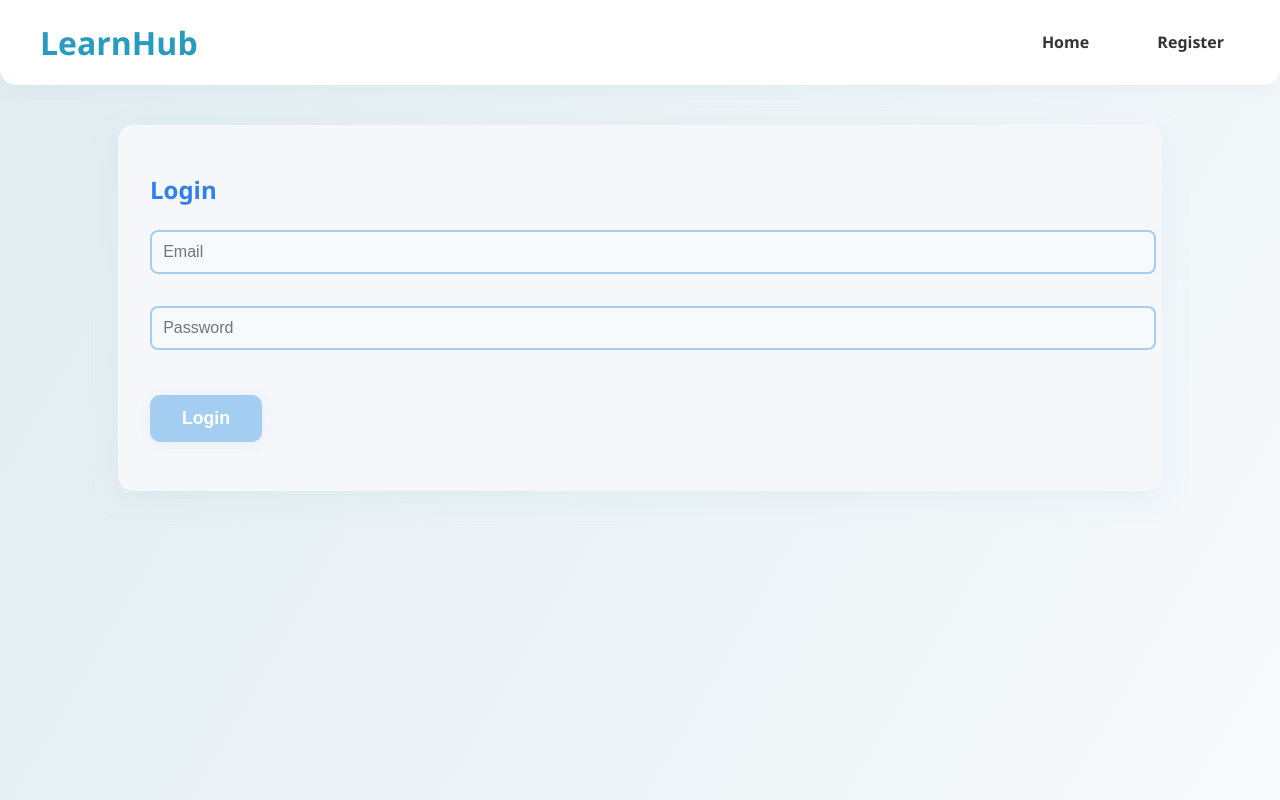
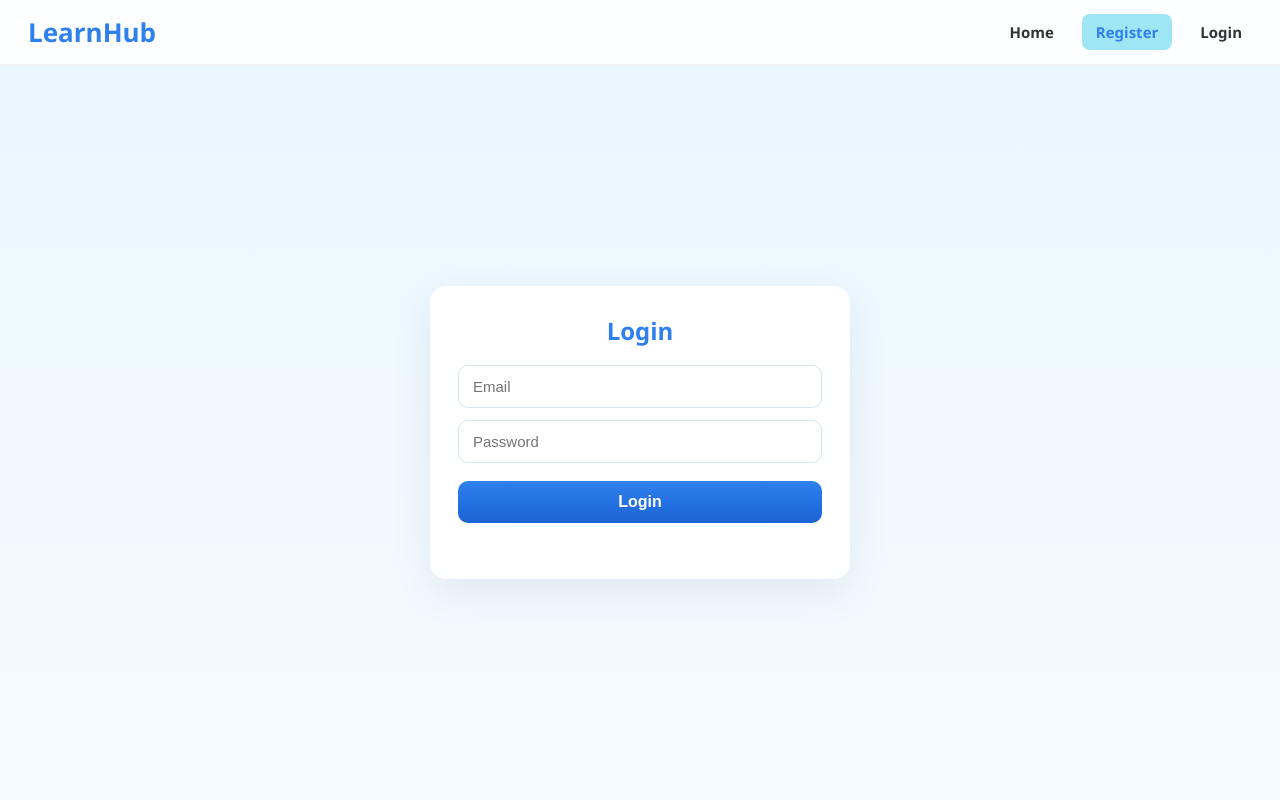
Before and after one commit to kulukuri/Online_Learning_Platform, a plain HTML site: page frontend/public/login.html in a window 1280 px wide. Drawn offline with Linux system fonts and the light colour scheme.

Commit message:
Update login.html

```diff
--- a/frontend/public/login.html
+++ b/frontend/public/login.html
@@ -1,28 +1,199 @@
 <!DOCTYPE html>
 <html lang="en">
 <head>
-<meta charset="UTF-8" />
+<meta charset="utf-8" />
 <meta name="viewport" content="width=device-width, initial-scale=1" />
 <title>LearnHub - Login</title>
-<link rel="stylesheet" href="/css/main.css" />
-<script src="/js/auth.js" defer></script>
+
+<style>
+/* Reset and basics */
+* { box-sizing: border-box; }
+html,body { height: 100%; margin: 0; padding: 0; overflow-x: hidden; font-family: "Poppins", "Segoe UI", Arial, sans-serif; background: linear-gradient(180deg,#e9f6ff,#f6fbff); }
+
+/* NAVBAR */
+.navbar {
+  display: flex;
+  align-items: center;
+  justify-content: space-between;
+  padding: 14px 28px;
+  background: rgba(255,255,255,0.85);
+  backdrop-filter: blur(8px);
+  border-bottom: 1px solid rgba(0,0,0,0.05);
+  position: sticky;
+  top: 0;
+  z-index: 20;
+}
+
+/* Logo left */
+.logo {
+  font-size: 26px;
+  font-weight: 700;
+  color: #2f80ed;
+  line-height: 1;
+}
+
+/* Right nav group */
+.nav-links {
+  display: flex;
+  gap: 18px;
+  align-items: center;
+}
+
+/* nav links style */
+.nav-links a {
+  text-decoration: none;
+  color: #333;
+  font-weight: 600;
+  font-size: 15px;
+  padding: 8px 10px;
+  transition: color .18s, background .18s;
+  border-radius: 8px;
+}
+
+/* subtle hover */
+.nav-links a:hover { color: #2f80ed; background: rgba(47,128,237,0.06); }
+
+/* register styled as pill */
+.register-btn {
+  background: #9fe6f5;
+  color: #2f80ed !important;
+  padding: 8px 14px !important;
+  border-radius: 10px;
+  font-weight: 700;
+}
+
+/* MAIN layout: center area */
+.page-wrap {
+  min-height: calc(100vh - 66px); /* account for navbar */
+  display: flex;
+  align-items: center;
+  justify-content: center;
+  padding: 28px;
+}
+
+/* Login card */
+.login-card {
+  width: 420px;
+  max-width: calc(100% - 40px);
+  background: linear-gradient(180deg, rgba(255,255,255,0.98), rgba(255,255,255,0.96));
+  border-radius: 16px;
+  padding: 28px;
+  box-shadow: 0 14px 40px rgba(20,40,80,0.08);
+  text-align: center;
+  animation: pop .35s ease;
+}
+
+/* small animation */
+@keyframes pop {
+  from { transform: translateY(8px); opacity: 0; }
+  to   { transform: translateY(0); opacity: 1; }
+}
+
+.login-card h2 {
+  color: #2f80ed;
+  margin: 0 0 18px;
+  font-size: 24px;
+}
+
+/* form elements layout: full width centered */
+form#loginForm { display: flex; flex-direction: column; gap: 12px; align-items: stretch; }
+
+/* inputs: full width and centered inside card */
+input[type="email"],
+input[type="password"] {
+  width: 100%;
+  padding: 12px 14px;
+  border-radius: 10px;
+  border: 1px solid #d7e4ef;
+  font-size: 15px;
+  outline: none;
+  background: #fff;
+  transition: box-shadow .18s, border-color .18s;
+}
+
+/* focus styling */
+input:focus {
+  border-color: #2f80ed;
+  box-shadow: 0 6px 18px rgba(47,128,237,0.12);
+}
+
+/* login button */
+.button {
+  margin-top: 6px;
+  background: linear-gradient(180deg,#2f80ed,#1b63d6);
+  color: white;
+  border: none;
+  padding: 12px;
+  border-radius: 10px;
+  font-size: 16px;
+  font-weight: 700;
+  cursor: pointer;
+  transition: transform .08s ease, box-shadow .12s ease;
+}
+
+.button:active { transform: translateY(1px); }
+.button:hover { box-shadow: 0 8px 24px rgba(43,118,255,0.12); }
+
+/* message area */
+#errorMsg { color: #d64545; font-size: 14px; min-height: 20px; margin-top: 8px; }
+
+/* small screen tweaks */
+@media (max-width: 460px) {
+  .login-card { padding: 20px; width: 100%; }
+  .logo { font-size: 22px; }
+  .nav-links a { font-size: 14px; padding: 6px 8px; }
+}
+</style>
+
+<!-- page script (your existing auth.js will still run) -->
+<script src="../js/auth.js" defer></script>
 </head>
 <body>
+
 <header class="navbar">
   <div class="logo">LearnHub</div>
-  <nav>
+
+  <nav class="nav-links" aria-label="Main navigation">
     <a href="index.html">Home</a>
-    <a href="register.html">Register</a>
+    <a href="register.html" class="register-btn">Register</a>
+    <a href="login.html">Login</a>
   </nav>
 </header>
-<main class="container fade-in">
-  <h2>Login</h2>
-  <form id="loginForm">
-    <input type="email" id="email" placeholder="Email" required />
-    <input type="password" id="password" placeholder="Password" required />
-    <button type="submit" class="button">Login</button>
-  </form>
-  <p id="loginError" class="error"></p>
-</main>
+
+<div class="page-wrap">
+  <div class="login-card" role="region" aria-labelledby="loginTitle">
+    <h2 id="loginTitle">Login</h2>
+
+    <form id="loginForm" autocomplete="on" novalidate>
+      <input type="email" id="email" name="email" placeholder="Email" required />
+      <input type="password" id="password" name="password" placeholder="Password" required />
+      <button type="submit" class="button">Login</button>
+    </form>
+
+    <div id="errorMsg" aria-live="polite"></div>
+  </div>
+</div>
+
+<script>
+/* Small client-side helper so the centered form behavior is visible immediately.
+   Your existing ../js/auth.js will run too — this only provides inline fallback display.
+*/
+document.getElementById('loginForm').addEventListener('submit', async (e) => {
+  e.preventDefault();
+  const email = document.getElementById('email').value.trim();
+  const pwd = document.getElementById('password').value.trim();
+  const err = document.getElementById('errorMsg');
+  err.textContent = '';
+
+  if (!email || !pwd) { err.textContent = 'Please enter email and password.'; return; }
+
+  // If you want to actually POST to your backend, auth.js handles that normally.
+  // Here we show a small "loading" placeholder while auth.js may also run:
+  err.style.color = '#2f80ed';
+  err.textContent = 'Attempting to login...';
+  // let auth.js handle the rest; if you prefer to call API here, replace with fetch.
+});
+</script>
+
 </body>
 </html>
```
